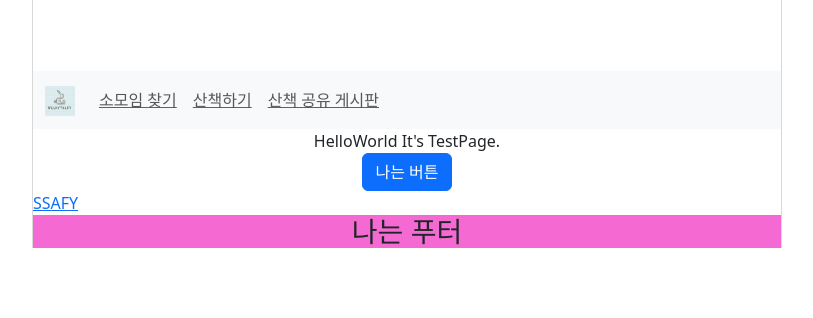
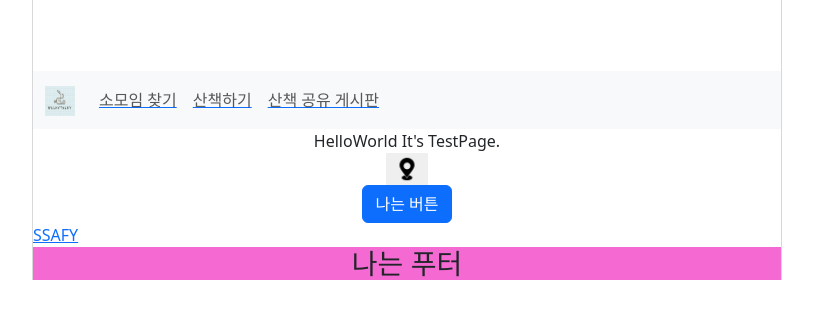
Before and after one commit to ssafy-10th-a808-team/walky-talky, a Vue app in the folder frontend/: page / in a window 1280 px wide. Shown: the top 318 px of the page, without its empty margins (233-1046 px from the left). Built offline with nearby package versions, Linux system fonts and the light colour scheme.

Commit message:
[FE] feat : 아이콘 버튼 컴포넌트 개발

```diff
--- a/frontend/src/components/common/ButtonWithIcon.vue
+++ b/frontend/src/components/common/ButtonWithIcon.vue
@@ -1,20 +1,23 @@
 <template>
-
-        <ButtonWithIconItem
-        v-if="selectedButton"
-        :icon="selectedButton.icon"
-        :urlName="selectedButton.urlName">
-
-        </ButtonWithIconItem>
-
+    <RouterLink :to="{ name : `${urlName}` }">
+        <button class="button-style">
+            <img :src="icon" :alt="name" class="icon-style">
+        </button>
+    </RouterLink>
 </template>
 
 <script setup>
-    import ButtonWithIconItem from './ButtonWithIconItem.vue'
 
+    defineProps(['name', 'icon', 'urlName'])
 
 </script>
 
 <style scoped>
-
+    .button-style {
+        border: none;
+    }
+    .icon-style {
+        width: 30px;
+        height: 30px;
+    }
 </style>
--- a/frontend/src/components/common/ButtonWithIconItem.vue
+++ /dev/null
@@ -1,23 +0,0 @@
-<template>
-    <RouterLink :to="{ name : `${urlName}` }">
-        <button class="button-style">
-            <img :src="icon" :alt="name" class="icon-style">
-        </button>
-    </RouterLink>
-</template>
-
-<script setup>
-
-    defineProps(['name', 'icon', 'urlName'])
-
-</script>
-
-<style scoped>
-    .button-style {
-        border: none;
-    }
-    .icon-style {
-        width: 30px;
-        height: 30px;
-    }
-</style>
--- a/frontend/src/stores/counter.js
+++ b/frontend/src/stores/counter.js
@@ -3,7 +3,7 @@ import { defineStore } from 'pinia'
 import { ref } from 'vue'
 
 export const useCounterStore = defineStore('counter', () => {
-  const selectedButton = ref(null)
+
 
   const icons = ref([
       { name:'LogoIcon', icon: 'src/assets/img/Logo.png', urlName:'home' },
@@ -12,15 +12,9 @@ export const useCounterStore = defineStore('counter', () => {
 
   ])
 
-  const selectButton = (name) => {
-      const selectedIcon = icons.value.find(icon => icon.name === name)
-      if (selectedIcon) {
-          selectedButton.value = selectedIcon
-      } else {
-          console.error(`Icon with name ${name} not found.`)
-      }
-
+  const selectButton = (alt) => {
+    return icons.value.find(icon => icon.name === alt)
   }
 
-  return { icons, selectButton, selectedButton }
+  return { icons, selectButton }
 })
--- a/frontend/src/views/HomeView.vue
+++ b/frontend/src/views/HomeView.vue
@@ -1,11 +1,16 @@
 <template>
+    <div>
+        HelloWorld It's TestPage.
+    </div>
+    <div>
+
+        <ButtonWithIcon
+        :name="locationIcon.name"
+        :icon="locationIcon.icon"
+        :urlName="locationIcon.urlName"
+        />
 
 
-    HelloWorld It's TestPage.
-    <div>
-
-        <ButtonWithIcon>
-        </ButtonWithIcon>
     </div>
 
 </template>
@@ -15,7 +20,8 @@
     import { useCounterStore } from '@/stores/counter'
 
     const store = useCounterStore()
-    store.selectButton('LogoIcon')
+    const locationIcon = store.selectButton('LocationIcon')
+
 
 </script>
 
--- a/frontend/src/views/MyLocationView.vue
+++ b/frontend/src/views/MyLocationView.vue
@@ -15,7 +15,7 @@
     onMounted(() => {
         if (window.kakao && window.kakao.maps) {
             initMap();
-
+            searchDetailAddrFromCoords(lat, lon, addrCallback)
         } else {
 
             const script = document.createElement('script');
@@ -62,7 +62,7 @@
 
     const searchDetailAddrFromCoords = (lat, lon, callback) => {
         // 좌표로 법정동 상세 주소 정보를 요청합니다
-        const geocoder = new window.kakao.maps.services.Geocoder()
+        const geocoder = kakao.maps.services.Geocoder()
         geocoder.coord2Address(lat, lon, callback);
     }
 
@@ -70,9 +70,11 @@
         // 법정동 상세 주소를 가져올 때 콜백 함수를 선언한 것입니다
         if (status === kakao.services.Status.OK) {
             console.log(result)
+        } else {
+            console.error()
         }
     }
-    searchDetailAddrFromCoords(lat, lon, addrCallback)
+
 
 
 
```
